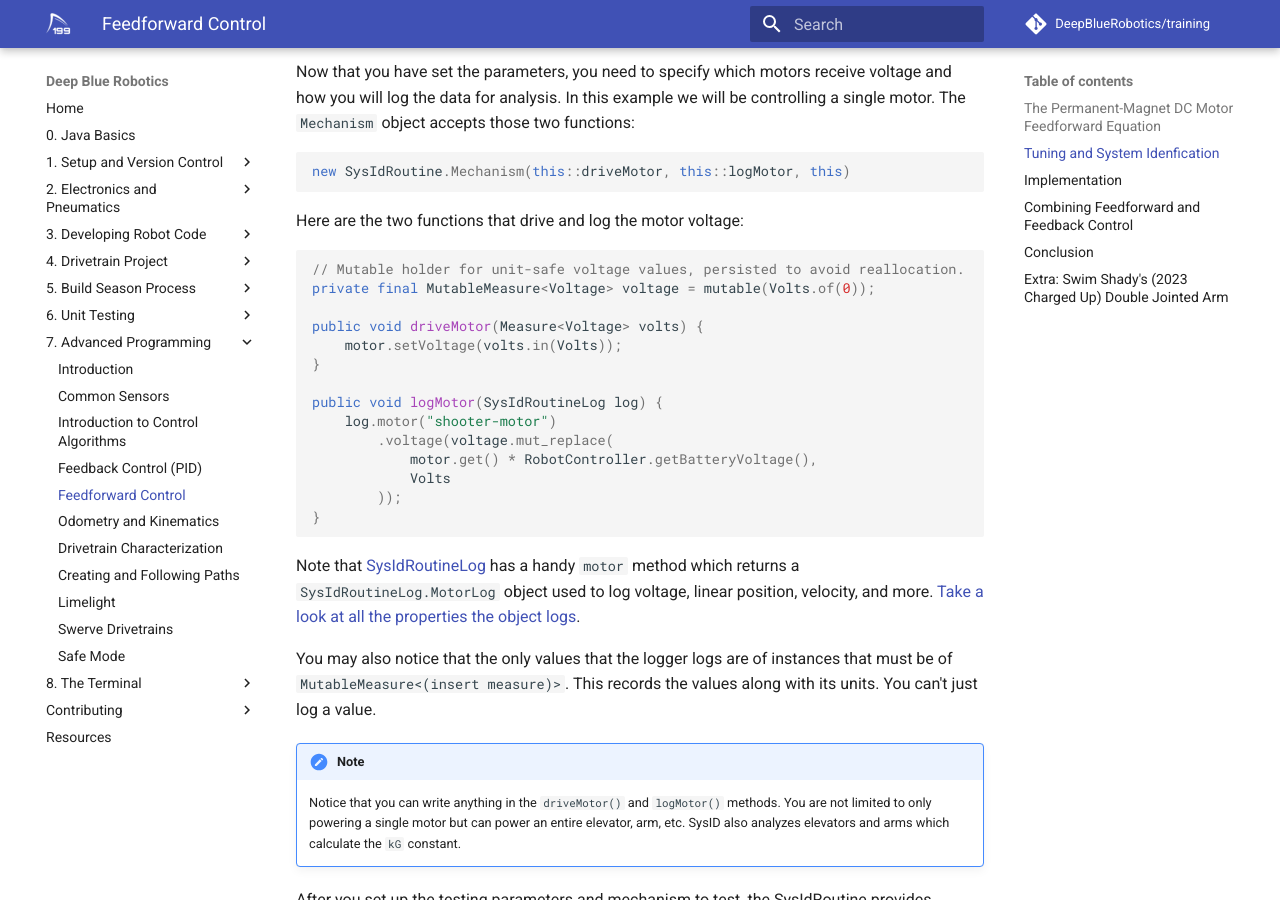
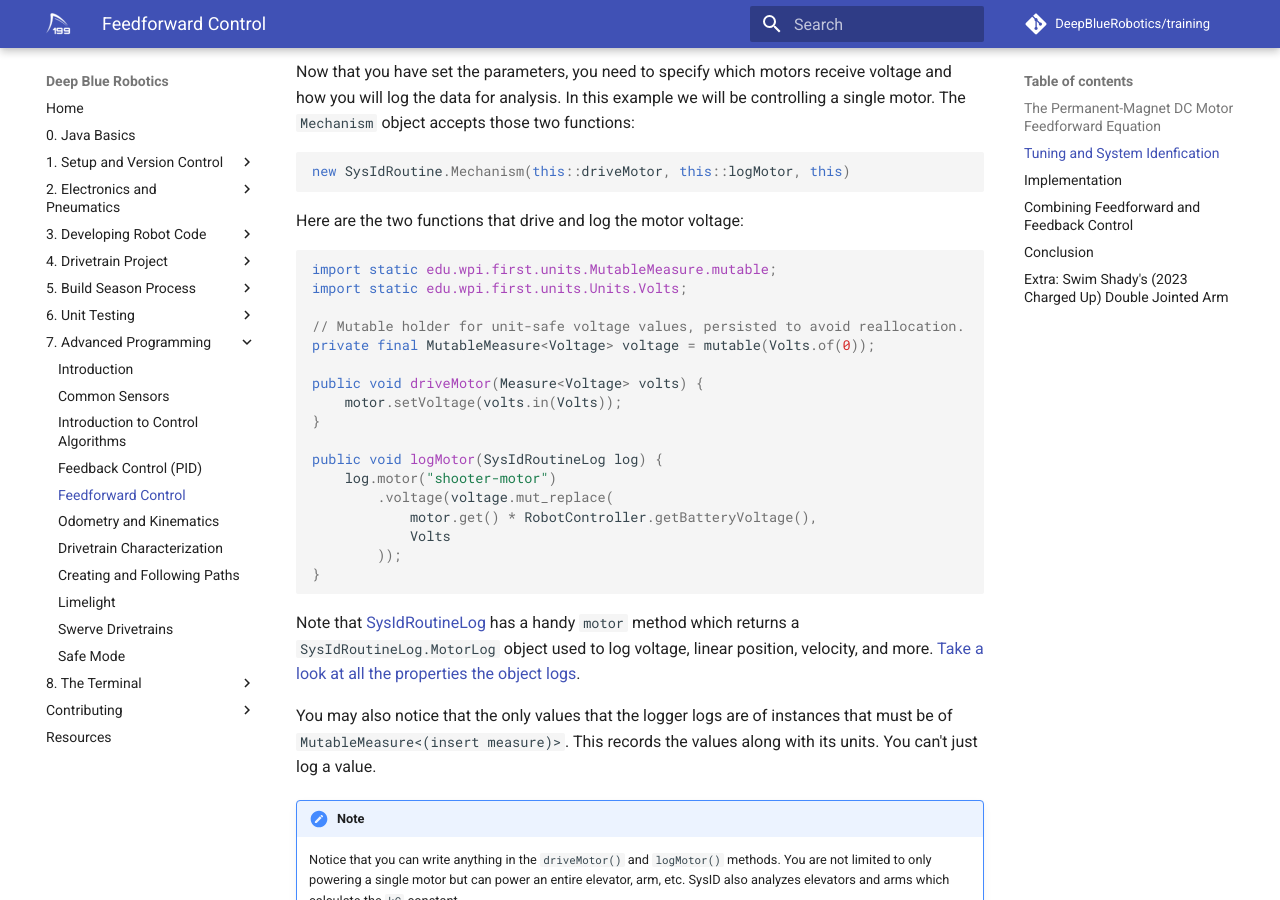
Before and after one commit to DeepBlueRobotics/training, an MkDocs documentation site: the page built from docs/section-7/feedforward-control.md, in a window 1280 px wide and 900 px high, scrolled down 3461 px. Built offline with MkDocs 1.6.1 and Material for MkDocs 9.7.7, drawn with Linux system fonts in a browser that asks for light colours; comment, search, counter and statistics services are not loaded.

Commit message:
added proper imports to code examples

````diff
--- a/docs/section-7/feedforward-control.md
+++ b/docs/section-7/feedforward-control.md
@@ -113,6 +113,9 @@ new SysIdRoutine.Mechanism(this::driveMotor, this::logMotor, this)
 
 Here are the two functions that drive and log the motor voltage:
 ```java
+import static edu.wpi.first.units.MutableMeasure.mutable;
+import static edu.wpi.first.units.Units.Volts;
+
 // Mutable holder for unit-safe voltage values, persisted to avoid reallocation.
 private final MutableMeasure<Voltage> voltage = mutable(Volts.of(0));
 
````
